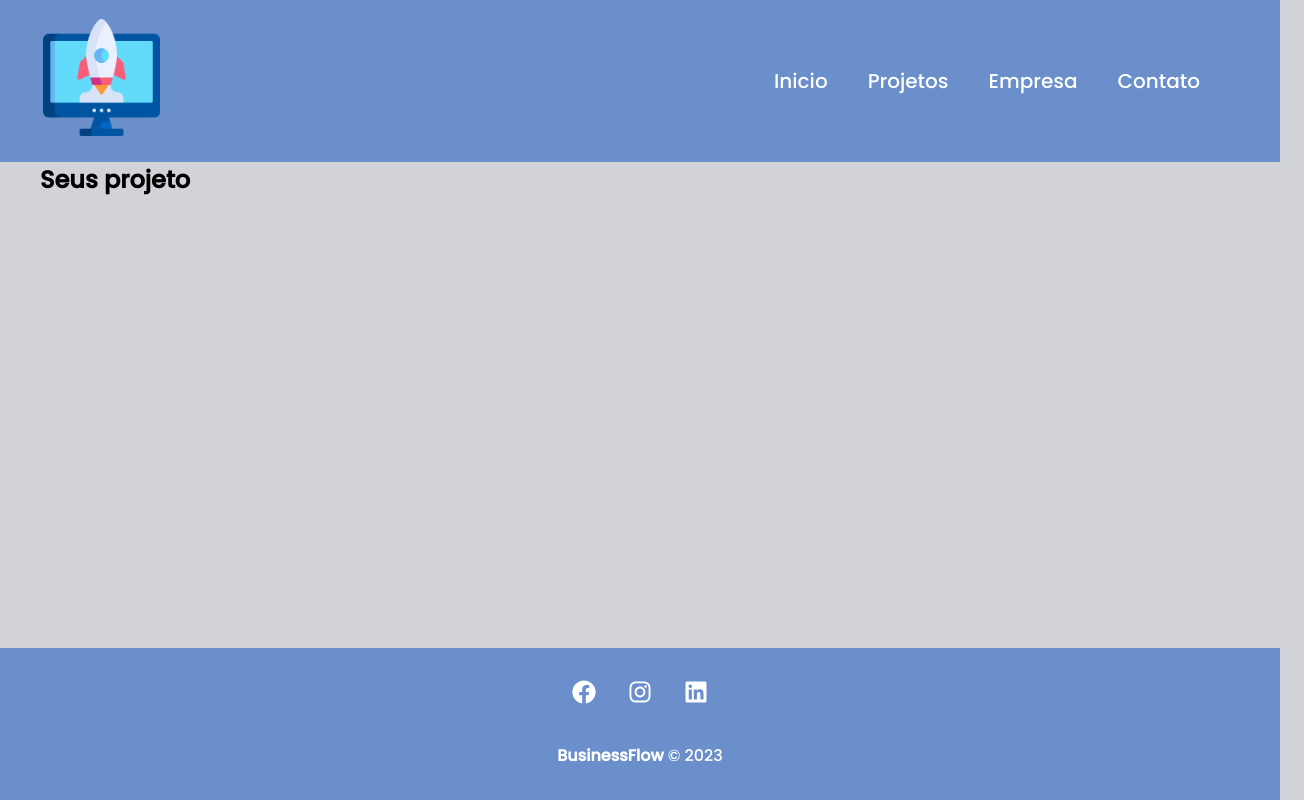
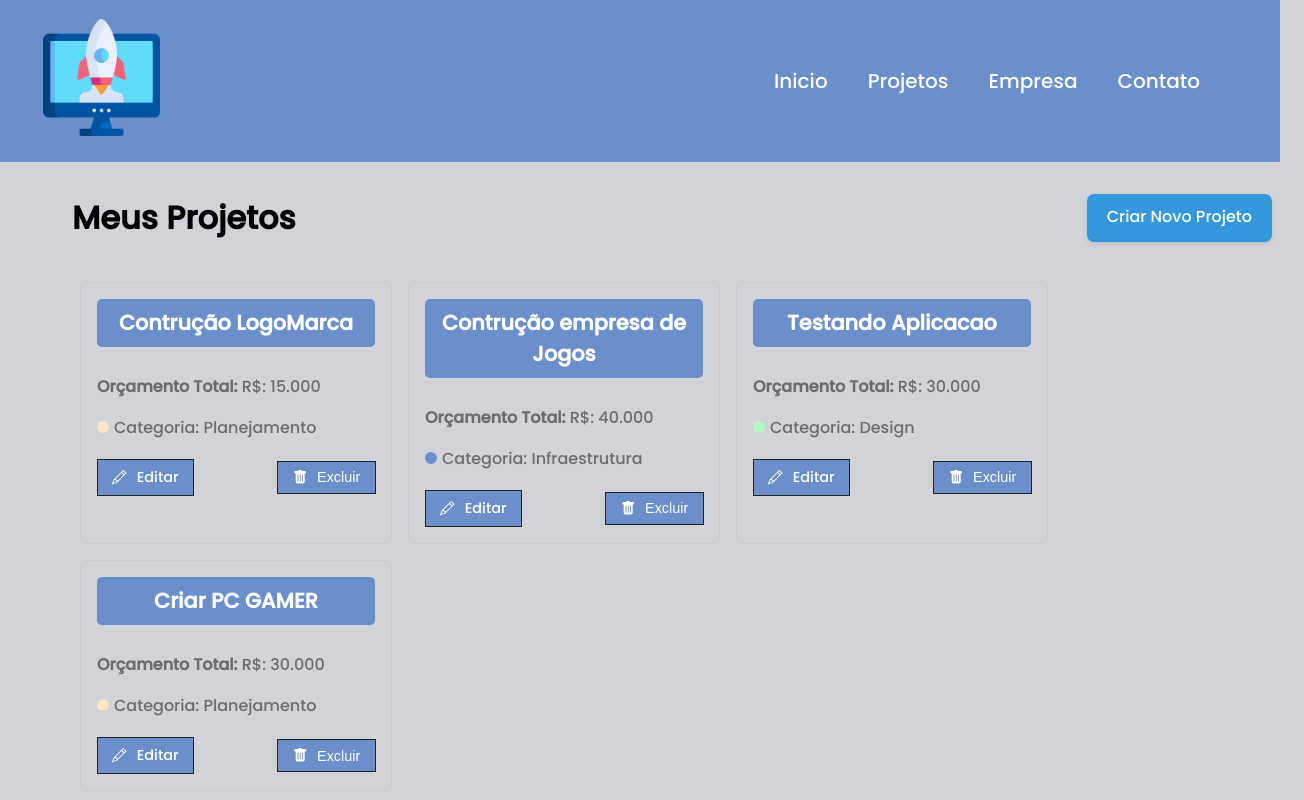
Before and after one commit to yyhago/project-Businessflow, a React (Create React App) app: page /project in a window 1280 px wide. Shown: the top 800 px of the page, 1304 px wide, since content can reach past the window. Built offline with nearby package versions, Linux system fonts and the light colour scheme; data requests are answered from the project's data file.

Commit message:
View project's an real time

```diff
--- a/db.json
+++ b/db.json
@@ -1,15 +1,48 @@
 {
   "projects": [
     {
-      "name": "Site Narguilharia",
-      "valorTotal": "14.000",
+      "name": "Contrução LogoMarca",
+      "valorTotal": "15.000",
+      "category": {
+        "id": "4",
+        "name": "Planejamento"
+      },
+      "valor": 0,
+      "servicos": [],
+      "id": 1
+    },
+    {
+      "name": "Contrução empresa de Jogos",
+      "valorTotal": "40.000",
+      "category": {
+        "id": "1",
+        "name": "Infraestrutura"
+      },
+      "valor": 0,
+      "servicos": [],
+      "id": 2
+    },
+    {
+      "name": "Testando Aplicacao",
+      "valorTotal": "30.000",
       "category": {
         "id": "3",
         "name": "Design"
       },
       "valor": 0,
       "servicos": [],
-      "id": 1
+      "id": 3
+    },
+    {
+      "name": "Criar PC GAMER",
+      "valorTotal": "30.000",
+      "category": {
+        "id": "4",
+        "name": "Planejamento"
+      },
+      "valor": 0,
+      "servicos": [],
+      "id": 4
     }
   ],
   "categoris": [
--- a/src/Components/Layout/Footer.module.css
+++ b/src/Components/Layout/Footer.module.css
@@ -1,7 +1,5 @@
 .footer {
-  position: absolute;
-  bottom: 0;
-  width: 100%; /* Garante que o footer ocupa 100% da largura da tela */
+  width: 100%;
   background-color: #6a8fca;
   color: #fff;
   padding: 2em;
--- a/src/Components/Layout/Message.module.css
+++ b/src/Components/Layout/Message.module.css
@@ -1,5 +1,5 @@
 .message{
-    width: 260%;
+    width: 100%;
     padding: 1em;
     border: 1px solid rgba(181, 179, 179, 0.8);
     margin: 10px auto;
--- a/src/Components/Pages/Home.js
+++ b/src/Components/Pages/Home.js
@@ -14,7 +14,7 @@ export default function Home() {
         </h1>
         <p className={styles.pTexto}>
           O seu melhor aliado no gerenciamento de projetos! Estamos aqui para simplificar o seu dia a dia,
-          ajudando na proporção uma experiência eficiente e intuitiva, para você e suas receitas!!
+          ajudando na proporção uma experiência eficiente e intuitiva, para você e suas receitas!
         </p>
         <LinkButton to="/newproject" text="Criar Projeto"/>
       </div>
--- a/src/Components/Pages/Project.js
+++ b/src/Components/Pages/Project.js
@@ -1,18 +1,61 @@
+import { useLocation } from "react-router-dom";
+import { useState, useEffect } from "react";
 import Message from "../Layout/Message";
-import { useLocation } from "react-router-dom";
+import Container from "../Layout/Container";
+import LinkButton from "../Layout/LinkButton";
+import ProjectCard from "../Project/ProjectCard";
+
+import styles from "./Project.module.css";
 
 export default function Project() {
+  const [projects, setProjects] = useState([]);
 
-    const location = useLocation()
-    let message = ''
-    if (location.state){
-        message = location.state.message
-    }
+  const location = useLocation();
+  let message = "";
+  if (location.state) {
+    message = location.state.message;
+  }
+
+  useEffect(() => {
+    fetch("http://localhost:5000/projects", {
+      method: "GET",
+      headers: {
+        "Content-Type": "application/json",
+      },
+    })
+      .then((resp) => resp.json())
+      .then((data) => {
+        console.log(data)
+        setProjects(data)
+      })
+      .catch((err) => console.log(err));
+  }, []);
 
   return (
-    <div>
-         {message && <Message type="sucesso" msg={message} />}
-      <h2>Seus projeto</h2>
+    <div className={styles.projectContainer}>
+      <div className={styles.titleContainer}>
+        <h1>Meus Projetos</h1>
+        <LinkButton
+          to="/newproject"
+          text="Criar Novo Projeto"
+        />
+      </div>
+      {message && (
+        <Message
+          type="sucesso"
+          msg={message}
+        />
+      )}
+      <Container customClass="start">
+        {projects.length > 0 &&
+          projects.map((project) => <ProjectCard
+          id={project.id}
+          name={project.name}
+          valorTotal={project.valorTotal}
+          category={project.category ? project.category.name : 'Sem categoria'}
+          key={project.id}
+          />)}
+      </Container>
     </div>
   );
 }
--- /dev/null
+++ b/src/Components/Pages/Project.module.css
@@ -0,0 +1,9 @@
+.projectContainer{
+    padding: 2em;
+}
+
+.titleContainer{
+    display: flex;
+    justify-content: space-between;
+    margin-bottom: 2em;
+}
--- /dev/null
+++ b/src/Components/Project/ProjectCard.js
@@ -0,0 +1,22 @@
+import { Link } from "react-router-dom"
+import styles from "./ProjectCard.module.css"
+import { bsPencil, BsFillTrashFill, BsPencil, BsPen } from "react-icons/bs"
+
+export default function ProjectCard ({ id, name, category, valorTotal, handleRemove }) {
+    return(
+        <div className={styles.cardProject}>
+            <h2>{name}</h2>
+            <p><span>Orçamento Total:</span> R$: {valorTotal}</p>
+            <p className={styles.categoryText}>
+            <span className={`${styles[category.toLowerCase()]}`}></span>Categoria: {category}</p>
+            <div className={styles.projectCardAction}>
+                <Link to="/">
+                    <BsPencil/> Editar
+                </Link>
+                <button>
+                    <BsFillTrashFill/> Excluir
+                </button>
+            </div>
+        </div>
+    )
+}
--- /dev/null
+++ b/src/Components/Project/ProjectCard.module.css
@@ -0,0 +1,88 @@
+.cardProject{
+    padding: 1em;
+    border: 1px solid #ccc;
+    width: 26%;
+    margin: .5em;
+    border-radius: 7px;
+}
+
+.cardProject h2{
+    background-color: #6a8fca;
+    color: white;
+    padding: .4em;
+    margin-bottom: 1.3em;
+    font-size: 1.3em;
+    text-align: center;
+    border-radius: 5px;
+}
+
+.cardProject p{
+    color: rgb(109, 108, 108);
+    margin-bottom: 1em;
+}
+
+.cardProject p span{
+    font-weight: bold;
+}
+
+.categoryText{
+    display: flex;
+    align-items: center;
+}
+
+.categoryText span{
+    display: block;
+    width: 12px;
+    height: 12px;
+    border-radius: 50%;
+    background-color: #6a8fca;
+    margin-right: 5px;
+}
+
+
+.categoryText .infra{
+    background-color: #ffabec;
+}
+
+.categoryText .desenvolvimento{
+    background-color: #A0E7E5;
+}
+
+.categoryText .design{
+    background-color: #B4F8C8;
+}
+
+.categoryText .planejamento{
+    background-color: #FBE7C6;
+}
+
+.projectCardAction{
+    margin-top: 1.2em;
+    display: flex;
+    align-items: center;
+}
+
+.projectCardAction a,
+.projectCardAction button{
+    text-decoration: none;
+    border: none;
+    background-color: #6a8fca;
+    color: white;
+    font-size: .9em;
+    padding: .5em 1em;
+    margin-right: 30%;
+    cursor: pointer;
+    border: 1px solid #222;
+    display: flex;
+    align-items: center;
+    justify-content: center;
+}
+
+.projectCardAction svg{
+    margin-right: 10px;
+}
+
+.projectCardAction a:hover,
+.projectCardAction button:hover{
+    background-color: #6a8fca;
+}
```
